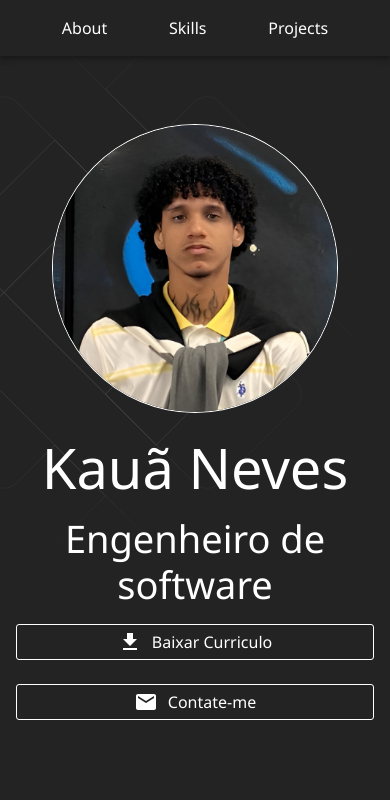
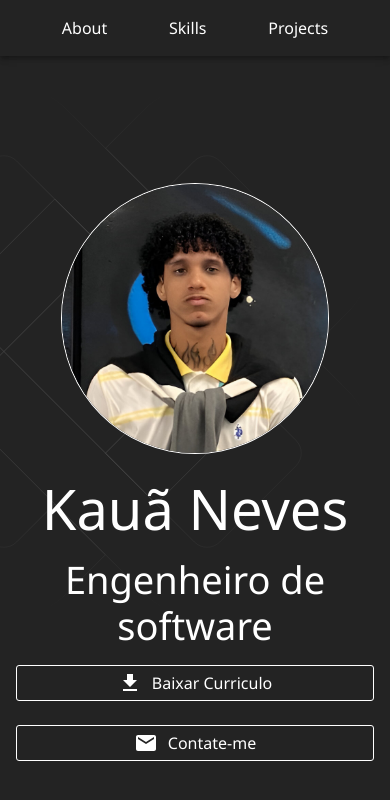
Before and after one commit to DevKneves/Portifolio, a React (Vite) app in the folder my-portifolio/: page / in a window 390 px wide. Shown: the top 800 px of the page. Built offline with nearby package versions, Linux system fonts and the light colour scheme.

Commit message:
style: adjust profile picture size and adjust navigation bar size

```diff
--- a/my-portifolio/src/pages/Home/sections/Hero/Hero.tsx
+++ b/my-portifolio/src/pages/Home/sections/Hero/Hero.tsx
@@ -12,10 +12,17 @@ const Hero = () => {
         height: "100vh",
         display: "flex",
         alignItems: "center",
+        [theme.breakpoints.up('xs')]: {
+            paddingTop: "100px"
+
+        },
+        [theme.breakpoints.up('md')]: {
+            paddingTop: "0px"
+        }
     }))
 
     const Styledimg = styled("img")(({theme})=>({
-        width: "80%",
+        width: "75%",
         borderRadius: "50%",
         border: `1px solid ${theme.palette.primary.contrastText}`,
     }))
```
